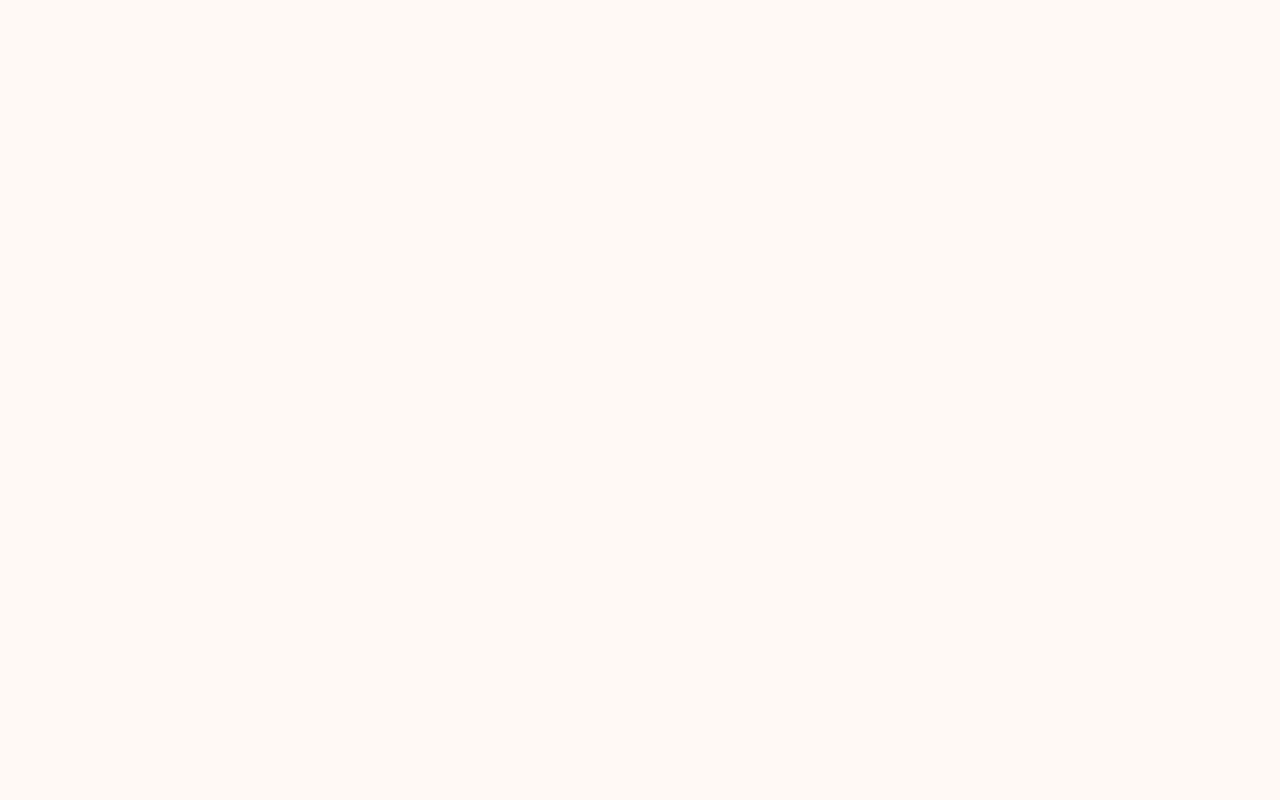
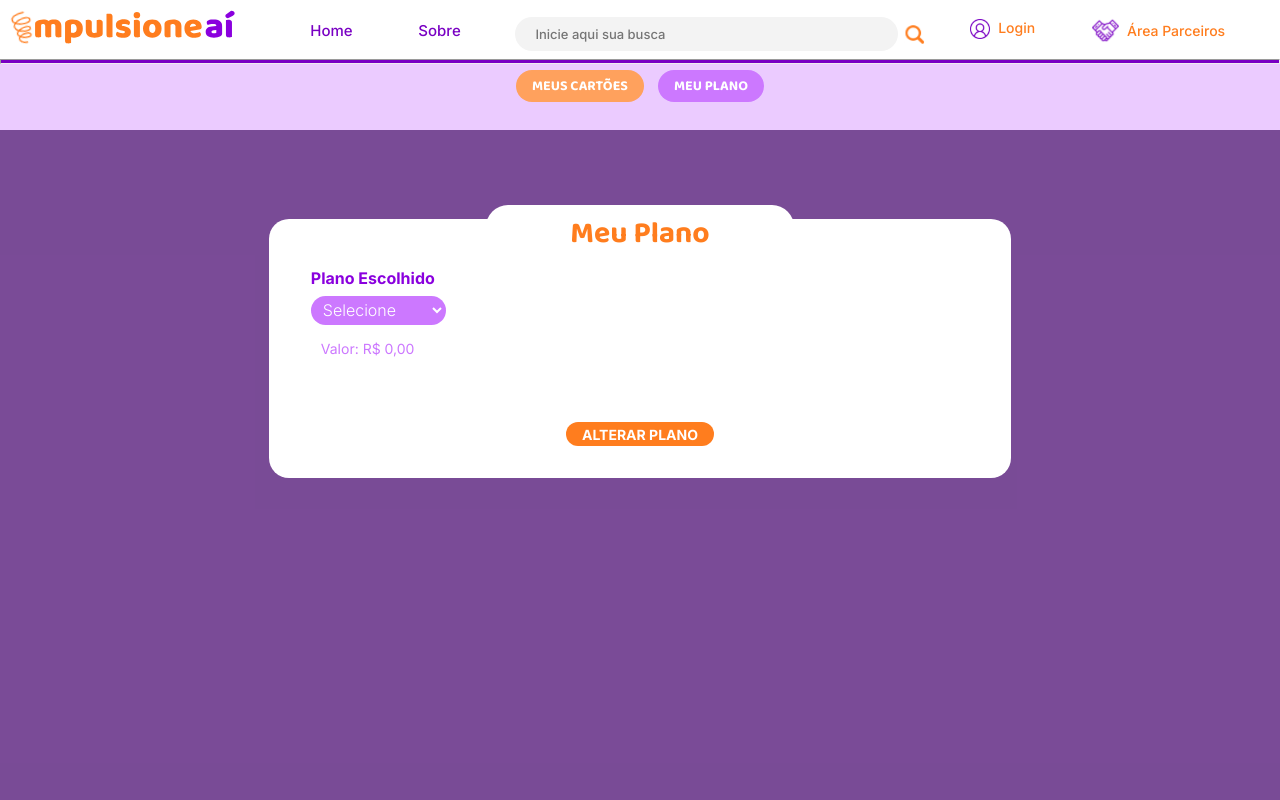
Before and after one commit to Rarissak/impulsione-ai, a React (Vite) app: page /meuPlano in a window 1280 px wide. Before the commit this address had no page. Shown: the top 800 px of the page. Built offline with nearby package versions, Linux system fonts and the light colour scheme.

Commit message:
"feat: edição da tela meuPlanov1"

```diff
--- a/src/App.jsx
+++ b/src/App.jsx
@@ -17,6 +17,7 @@ import PerfilParceiro from './pages/Parceiro/perfilParceiro/index.jsx';
 // import EsqueciSenha from './pages/UsuarioComum/forgotPassword/esqueciSenha.jsx';
 import Pesquisa from './pages/UsuarioComum/Pesquisa/pesquisa.jsx';
 import MeusCartoes from './pages/UsuarioComum/meusCartoes/meusCartoes.jsx';
+import MeuPlano from './pages/UsuarioComum/meuPlano/meuPlano.jsx';
 import UserProfile from './components/userProfile/userProfile.jsx';
 
 function App() {
@@ -40,6 +41,7 @@ function App() {
 
         <Route path='/pesquisa' Component={Pesquisa} />
         <Route path='/meusCartoes' Component={MeusCartoes} />
+        <Route path='/meuPlano' Component={MeuPlano} />
       </Routes>
     </Router>
   );
--- a/src/pages/UsuarioComum/meuPlano/meuPlano.css
+++ b/src/pages/UsuarioComum/meuPlano/meuPlano.css
@@ -1,56 +1,36 @@
+/* Importando fontes do Google Fonts */
 @import url('https://fonts.googleapis.com/css2?family=Inter:wght@100..900&display=swap');
 @import url('https://fonts.googleapis.com/css2?family=Baloo+2:wght@400..800&family=Inter:wght@100..900&display=swap');
 
-*{
-    box-sizing: border-box;
-    margin: 0;
-    padding: 0;
-    font-family: 'Inter', sans-serif;
-    font-size: 16px;
-}
+/* Corpo */
+#body {
+    background-color: #EBCBFF;
+} /*  ta como id para não mudar TODAS as paginas para o fundo roxinho dessa */
 
-/*Tornando o componente fixo e centralizado na tela, mesmo que scrollarmos o site para baixo
-o modal vai continuar na mesma posição.*/
-#back
-{
-    position: fixed;
-    top:50%;
-    left: 50%;
-    transform: translate(-50%, -50%);
-    z-index: 5;
-}
-
-/*Centralizando todos os elementos do componente no centro da tela. E definindo o tamanho final do componente*/
-#meuPlanoCentralize
-{
+/* Centralizando todos os elementos do componente no centro da tela. E definindo o tamanho final do componente */
+#meuPlanoCentralize {
+    background-color: #EBCBFF;
     width: 100vw;
     height: 100vh;
     display: flex;
-    background-color: #38005AA1;
     justify-content: center;
     align-items: center;
     z-index: 22;
-
 }
 
-/*Definindo o tamanho do container do login*/
-#meuPlanoContainer
-{
+/* Definindo o tamanho do container do login */
+#meuPlanoContainer {
     margin-top: -250px;
     width: 58%;
     height: 50%;
     z-index: 15;
 }
 
-
-
-/*Configurando o elemento responsável pelos inputs de login*/
-#meuPlanoBody
-{
+/* Configurando o elemento responsável pelos inputs de login */
+#meuPlanoBody {
     border-bottom-right-radius: 20px;
     border-bottom-left-radius: 20px;
     background-color: #ffffff;
-    /* padding: 4rem 2.3rem  1.3rem 2.3rem; */
     padding: .5rem 3rem;
     z-index: 22;
     display: flex;
@@ -58,72 +38,58 @@ o modal vai continuar na mesma posição.*/
     gap: 20px;
 }
 
-#centralizeSides
-{
+#centralizeSides {
     display: flex;
     gap: 35px;
 }
 
-#leftSide
-{
+#leftSide {
     display: flex;
     margin-bottom: 25px;
     flex-direction: column;
     width: 25%;
 }
 
-#rightSide
-{
+#rightSide {
     width: 75%;
 }
 
-
-
-/*Dando um espaço titulo dos inputs.*/
-#inputs
-{
+/* Dando um espaço título dos inputs */
+#inputs {
     margin-top: 15px;
     display: flex;
     flex-wrap: wrap;
     gap: 10px;
 }
 
-/*Configurando a aparencia dos inputs*/
-.meuPlanoInputs
-{
+/* Configurando a aparência dos inputs */
+.meuPlanoInputs {
     display: flex;
     justify-content: center;
-
 }
 
-.meuPlanoInputs input
-{
+.meuPlanoInputs input {
     background-color: #F3F3F3;
     border-radius: 23px;
     border-color: #f3f3f300;
     padding: .2rem .6rem;
 }
 
-.nameInput
-{
+.nameInput {
     color: #8A00DE;;
     font-weight: 700;
     margin-right: 15px;
 }
 
-
-
-#bandeira
-{
+#bandeira {
     background-color: #F3F3F3;
     border-radius: 23px;
     border-color: #f3f3f300;
     padding: .2rem .6rem;
 }
 
-/*Centralizando os botões do login*/
-#meuPlanoButtons
-{
+/* Centralizando os botões do login */
+#meuPlanoButtons {
     margin-top: 5px;
     display: flex;
     flex-direction: column;
@@ -131,9 +97,8 @@ o modal vai continuar na mesma posição.*/
     gap: 8px;
 }
 
-/*Estilizando os botões de longar e de não possuir cadastro*/
-#meuPlanoButtons button
-{
+/* Estilizando os botões de logar e de não possuir cadastro */
+#meuPlanoButtons button {
     font-weight: 700;
     cursor: pointer;
     background-color: #FF7D1E;
@@ -143,33 +108,28 @@ o modal vai continuar na mesma posição.*/
     margin-bottom: 25px;
 }
 
-
-/*Os elementos com a classe hide, devem ficar invisiveis*/
-#meuPlanoCentralize.hide, #back.hide
-{
+/* Os elementos com a classe hide, devem ficar invisíveis */
+#meuPlanoCentralize.hide, #back.hide {
     opacity: 0;
     pointer-events: none;
 }
 
-/*Configurando o protótipo da animação de aparecimento, juntando com o código da classe hide, se cria o efeito:
-Aparecer e desaparecer*/
-#meuPlanoCentralize, #back
-{
+/* Configurando o protótipo da animação de aparecimento, juntando com o código da classe hide, se cria o efeito:
+Aparecer e desaparecer */
+#meuPlanoCentralize, #back {
     opacity: 1;
     transition: .5s;
     pointer-events: all;
 }
 
-/*Estilizando os botões responsáveis por abrir e fechar o modal*/
-#openModal
-{
+/* Estilizando os botões responsáveis por abrir e fechar o modal */
+#openModal {
     margin-top: 25px;
     margin-left: 5px;
     cursor: pointer;
 }
 
-#closeModal
-{
+#closeModal {
     position: relative;
     border-radius: 50px;
     padding: .5rem .7rem;
@@ -179,12 +139,11 @@ Aparecer e desaparecer*/
     top: 10px !important;
 }
 
-#closeModal img{
+#closeModal img {
     width: 1.5rem;
 }
 
-#closeModal:hover
-{
+#closeModal:hover {
     transition: .2s;
     background-color: #FF7D1E;
 }
@@ -193,17 +152,15 @@ Aparecer e desaparecer*/
     text-decoration: none !important;
 }
 
-/*Configuração do campo Plano escolhido*/
-.selectField label
-{
+/* Configuração do campo Plano escolhido */
+.selectField label {
     color: #8A00DE;
     font-size: 16px;
     font-weight: 700;
     margin-right: 15px;
 }
 
-.selectField select
-{
+.selectField select {
     margin-top: 8px;
     background: #CC78FF;
     color: white;
@@ -215,108 +172,55 @@ Aparecer e desaparecer*/
     text-align: left;
     cursor: pointer;
     width: 135px;
-
 }
 
-.selectField div
-{
+.selectField div {
     color: #CC78FF;
     margin-top: 15px;
     margin-left: 10px;
 }
 
-.selectField2
-{
+.selectField2 {
     display: flex;
-
 }
 
-.selectField2 label
-{
+.selectField2 label {
     color: #8A00DE;
     font-size: 16px;
     font-weight: 700;
     margin-right: 15px;
 }
 
-.selectField2 select
-{
+.selectField2 select {
     width: 80px;
 }
 
-.meuPlanoTitulo
-{
+.meuPlanoTitulo {
     color: #FF7D1E;
     font-size: 18px;
     font-weight: 700;
-
 }
 
-
-@media screen and (max-width: 1260px){
-
-    #inputNome, #inputNumero
-    {
+@media screen and (max-width: 1260px) {
+    #inputNome, #inputNumero {
         width: 90%;
     }
 }
 
-@media screen and (max-width: 1200px){
+@media screen and (max-width: 840px) {
+    #meuPlanoContainer {
+        width: 75%;
+    }
 
-
-}
-
-@media screen and (max-width: 1024px){
-
-
-
-}
-
-/* Tamanho criado por conta do componente carrossel */
-@media screen and (max-width: 840px){
-    #meuPlanoContainer
-    {
-
-        width: 75%;
-
-    }
-    #centralizeSides
-    {
-
+    #centralizeSides {
         flex-direction: column;
     }
 
-    #leftSide
-    {
+    #leftSide {
         width: 100%;
     }
 
-    #rightSide
-    {
+    #rightSide {
         width: 100%;
     }
-
 }
-/* Tamanho criado por conta do componente carrossel */
-
-@media screen and (max-width: 768px){
-
-}
-
-@media screen and (max-width: 560px){
-
-}
-
-@media screen and (max-width: 480px){
-
-
-
-}
-
-@media screen and (max-width: 320px){
-
-}
-
-@media screen and (max-width: 280px){
-
-}
--- a/src/pages/UsuarioComum/meuPlano/meuPlano.jsx
+++ b/src/pages/UsuarioComum/meuPlano/meuPlano.jsx
@@ -1,56 +1,42 @@
 import React from "react";
 import './meuPlano.css';
-// import ModalForgetPassword, {ToggleModalForgot} from "../forgotPassword/forgotPassword";
-// Importando o icon do botão de fechar o modal.
-import iconModalClose from '../../../assets/iconLoginModalClose.svg';
-import {BoxInfoModal} from "../../../components/boxInfo/boxInfo/boxInfo";
-//import { Link } from "react-router-dom";
+import BoxInfo from "../../../components/boxInfo/boxInfo.jsx";
+import { Link } from "react-router-dom";
+import Header from '../../../components/header/header.jsx';
+import MenuLateral from '../../../components/menuLateral/menuLateral.jsx';
+import BarraLinkExterno from '../../../components/barraLinkExterno/BarraLinkExterno.jsx';
+import Footer from '../../../components/footer/footer.jsx';
 
- {/*Função de fechar o modal. Ele vai adicionar a classe hide na div loginCentralize,
-que vai fazer a div sumir e aparecer, quando o botão escolhido for clicado.*/}
-export function ToggleModal()
-{
-    const loginCentralize = document.querySelector("#meuPlanoCentralize");
-    loginCentralize.classList.toggle("hide");
-    const back = document.querySelector("#back");
-    back.classList.toggle("hide");
-}
+function MeuPlano() {
+    return (
+        <>
+            <Header />
+            <MenuLateral />
 
-// Função que impede o inserimento de letras nos campos: cpf e mei
-function apenasNumeros(evt) {
-    // Obtém o código ASCII do caractere digitado
-    var charCode = (evt.which) ? evt.which : evt.keyCode;
+            <body id="body">
 
-    // Verifica se o caractere digitado é uma letra
-    if (charCode >= 65 && charCode <= 90 || charCode >= 97 && charCode <= 122) {
-        // Cancela o evento de digitação (não insere o caractere no campo)
-        evt.preventDefault();
-    }
-}
+                <nav className='linksExternos' id='barraLinks'>
+                    <BarraLinkExterno
+                        id='fundoLaranja'
+                        name={'MEUS CARTÕES'}
+                        link={'/meusCartoes'} />
 
-function MeuPlano()
-{
+                    <BarraLinkExterno
+                        id='fundoRoxoClaro'
+                        name={'MEU PLANO'}
+                        link={'/meuPlano'} />
+                </nav>
 
-    return(
-        <div id="back" >
-
-            <div id="loginCentralize" >
+                <div id="loginCentralize">
 
                     <div id="meuPlanoContainer">
 
-                    <div>
-                        <button id = "closeModal" onClick={ToggleModal}>
-                            <img src={iconModalClose} alt="icone para fechar o modal, tem formato de X"/>
-                        </button>
-                    </div>
-
-                    <BoxInfoModal title={'Meu Plano'} idBox='titleBoxBranco' idModal='meuPlanoBox' idDivisor='divisorBranco'></BoxInfoModal>
+                        <BoxInfo title={'Meu Plano'} idBox='titleBoxBranco' idModal='meuPlanoBox' idDivisor='divisorBranco'></BoxInfo>
                         <form id="meuPlanoBody">
 
                             <div id="centralizeSides">
-                                {/*Separando o lado esquerdo do direito no modal*/}
                                 <div id="leftSide">
-                                {/*PLANO ESCOLHIDO*/}
+                                    {/* PLANO ESCOLHIDO */}
                                     <div className="selectField">
                                         <label htmlFor="membership" required>Plano Escolhido</label>
                                         <select id="membership" required>
@@ -62,65 +48,7 @@ function MeuPlano()
                                         </select>
                                         <div id="planoValor">Valor: R$ 0,00</div>
                                     </div>
-
-
                                 </div>
-
-                            {/* <div id="rightSide">
-                                <span className="meuPlanoTitulo">INSIRA DADOS DE PAGAMENTO</span>
-
-                                <div id="inputs">
-                                    <div className="meuPlanoInputs">
-                                        <span className="nameInput">Número</span>
-                                        <input
-                                            type="text"
-                                            onKeyDown={apenasNumeros}
-                                            required
-                                            size={38} id="inputNumero"/>
-                                    </div>
-
-                                    <div className="meuPlanoInputs">
-                                        <span className="nameInput">Nome</span>
-                                        <input type="text" size={40} required id="inputNome"/>
-                                    </div>
-
-                                    <div className="meuPlanoInputs">
-                                        <span className="nameInput">Data</span>
-                                        <input
-                                            type="text"
-                                            id="mesAno"
-                                            name="mesAno"
-                                            pattern="\d{2}/\d{2}"
-                                            title="Digite o formato MM/AA (mês/ano)"
-                                            required
-                                            size={2}/>
-                                    </div>
-
-                                    <div className="meuPlanoInputs">
-                                        <span className="nameInput">CVV</span>
-                                        <input
-                                            type="number"
-                                            min={0}
-                                            max={999}
-                                            required
-                                            />
-                                    </div>
-
-                                    <div className="selectField2">
-                                        <label htmlfor="bandeira">Bandeira</label>
-                                            <select id="bandeira" name="bandeira" className="meuPlanoInputs" required>
-                                                <option value="Visa">Visa</option>
-                                                <option value="Mastercard">Mastercard</option>
-                                                <option value="American Express">American Express</option>
-                                                <option value="Discover">Discover</option>
-                                                <option value="Diners Club">Diners Club</option>
-                                            </select>
-                                        </div>
-                                    </div>
-
-
-                            </div> */}
-
                             </div>
 
                             <div id="meuPlanoButtons">
@@ -132,7 +60,9 @@ function MeuPlano()
                     </div>
 
                 </div>
-        </div>
+            </body>
+            <Footer />
+        </>
     );
 }
 
```
Lines whose indentation alone changed are shown as unchanged.
